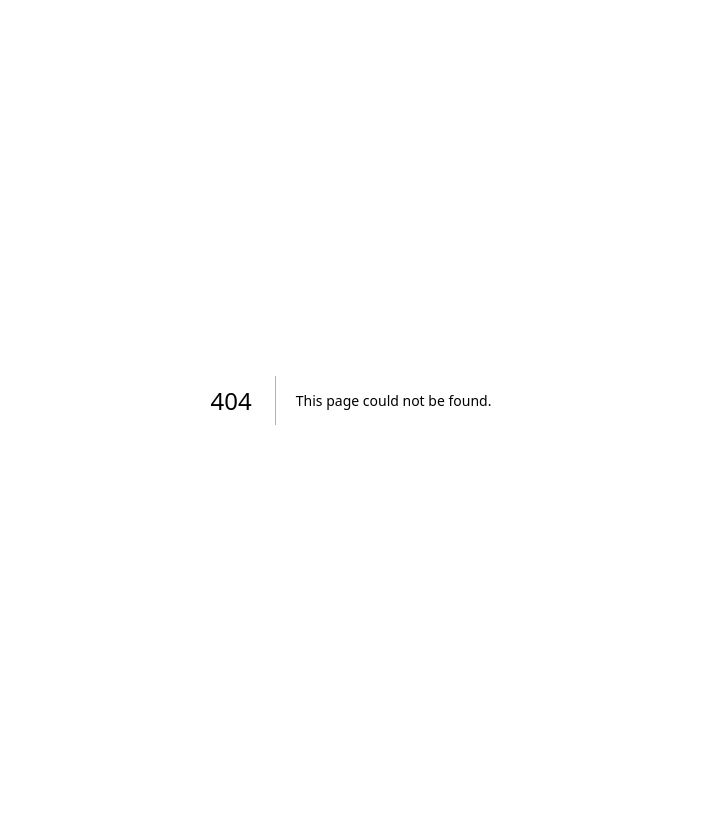
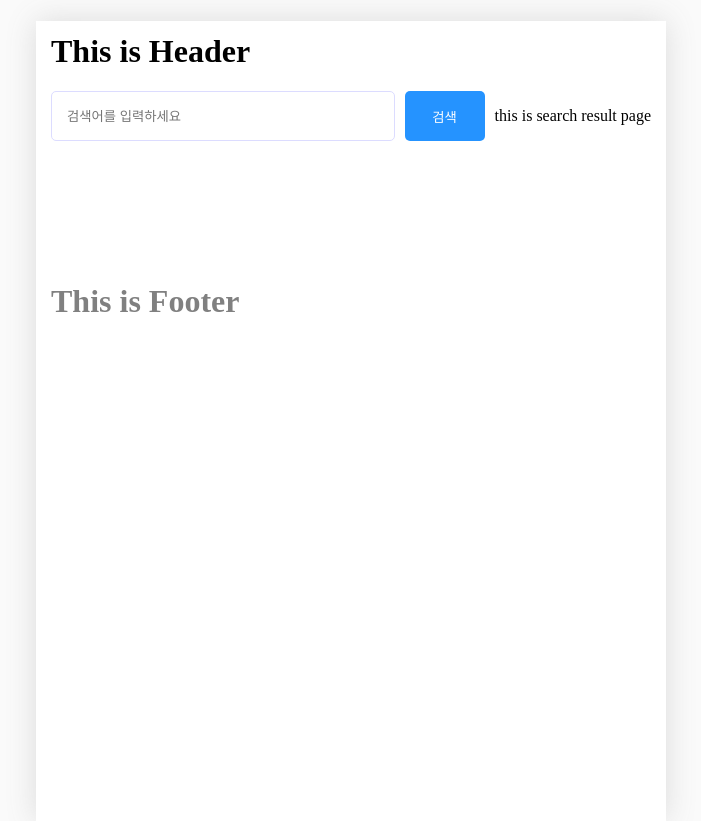
Before and after one commit to dev-daeun/nextjs-study, a Next.js app in the folder jadu-books/: page /search in a window 1280 px wide. Before the commit this address had no page. Shown: the whole page, without its empty margins (289-990 px from the left). Before the commit the page ends 800 px from the top, so only its background shows below. Built offline with nearby package versions, Linux system fonts and the light colour scheme.

Commit message:
실습코드에서 레이아웃/페이지/스타일 가져오기

```diff
--- /dev/null
+++ b/jadu-books/src/layouts/global-layout.tsx
@@ -0,0 +1,16 @@
+import { ReactNode } from "react";
+import style from "../styles/global-layout.module.css";
+
+export default function GlobalLayout ({children}: {children: ReactNode}) {
+    return (
+        <div className={style.container}>
+
+            <header className={style.header}>
+                <h1>This is Header</h1>
+            </header>
+
+            <main className={style.main}>{children}</main>
+            <footer className={style.footer}><h1>This is Footer</h1></footer>
+        </div>
+    )
+}
--- /dev/null
+++ b/jadu-books/src/layouts/search-layout.tsx
@@ -0,0 +1,34 @@
+import { useRouter } from "next/router";
+import { ReactNode, useEffect } from "react";
+import {useState} from "react";
+import style from "@/styles/search-layout.module.css";
+
+
+export default function SearchableLayout ({children}: {children: ReactNode}) {
+    const [search, setSearch] = useState("");
+    const router = useRouter();
+    const { q } = router.query;
+
+    useEffect(() => {
+        setSearch(q as string || "");
+    }, [q]);
+
+    const onChangeSearchInput = (e: React.ChangeEvent<HTMLInputElement>) => {
+        setSearch(e.target.value);
+    };
+    const onSubmitSearchInput = () => {
+        if (!search || q == search) return;
+        console.log("search pushed ", search);
+        router.push(`/search?q=${search}`);
+    };
+    const onKeyPreesed = (e: React.KeyboardEvent<HTMLInputElement>) => {
+        if (e.key === "Enter") {
+            onSubmitSearchInput();
+        }
+    };
+    return (<div className={style.searchbar_container}>
+        <input placeholder="검색어를 입력하세요" onKeyDown={onKeyPreesed} onChange={onChangeSearchInput} value={search}/>
+        <button onClick={onSubmitSearchInput}>검색</button>
+        {children}
+    </div>);
+}
--- a/jadu-books/src/pages/_app.tsx
+++ b/jadu-books/src/pages/_app.tsx
@@ -1,6 +1,28 @@
+import GlobalLayout from "@/layouts/global-layout";
 import "@/styles/globals.css";
+import { NextPage } from "next";
 import type { AppProps } from "next/app";
+import { useRouter } from "next/router";
+import { useEffect } from "react";
+import { ReactNode } from "react";
 
-export default function App({ Component, pageProps }: AppProps) {
-  return <Component {...pageProps} />;
+
+type PageWithLayout = NextPage & {
+  getLayout?: (page: ReactNode) => ReactNode;
 }
+
+export default function App({ Component, pageProps }: AppProps & {Component: PageWithLayout}) {
+
+  const router = useRouter();
+  const getLayout = Component.getLayout ?? ((page: ReactNode) => page);
+
+  useEffect(() => {
+    router.prefetch("/search");
+  }, []);
+
+  return <>
+    <GlobalLayout>
+      {getLayout(<Component {...pageProps} />)}
+      </GlobalLayout>
+  </>
+}
--- a/jadu-books/src/pages/api/hello.ts
+++ /dev/null
@@ -1,13 +0,0 @@
-// Next.js API route support: https://nextjs.org/docs/api-routes/introduction
-import type { NextApiRequest, NextApiResponse } from "next";
-
-type Data = {
-  name: string;
-};
-
-export default function handler(
-  req: NextApiRequest,
-  res: NextApiResponse<Data>,
-) {
-  res.status(200).json({ name: "John Doe" });
-}
--- a/jadu-books/src/pages/index.tsx
+++ b/jadu-books/src/pages/index.tsx
@@ -1,118 +1,15 @@
-import Head from "next/head";
-import Image from "next/image";
-import localFont from "next/font/local";
-import styles from "@/styles/Home.module.css";
-
-const geistSans = localFont({
-  src: "./fonts/GeistVF.woff",
-  variable: "--font-geist-sans",
-  weight: "100 900",
-});
-const geistMono = localFont({
-  src: "./fonts/GeistMonoVF.woff",
-  variable: "--font-geist-mono",
-  weight: "100 900",
-});
+import { ReactNode } from "react";
+import style from "../styles/index.module.css";
+import SearchableLayout from "@/layouts/search-layout";
 
 export default function Home() {
   return (
     <>
-      <Head>
-        <title>Create Next App</title>
-        <meta name="description" content="Generated by create next app" />
-        <meta name="viewport" content="width=device-width, initial-scale=1" />
-        <link rel="icon" href="/favicon.ico" />
-      </Head>
-      <div
-        className={`${styles.page} ${geistSans.variable} ${geistMono.variable}`}
-      >
-        <main className={styles.main}>
-          <Image
-            className={styles.logo}
-            src="https://nextjs.org/icons/next.svg"
-            alt="Next.js logo"
-            width={180}
-            height={38}
-            priority
-          />
-          <ol>
-            <li>
-              Get started by editing <code>src/pages/index.tsx</code>.
-            </li>
-            <li>Save and see your changes instantly.</li>
-          </ol>
-
-          <div className={styles.ctas}>
-            <a
-              className={styles.primary}
-              href="https://vercel.com/new?utm_source=create-next-app&utm_medium=default-template&utm_campaign=create-next-app"
-              target="_blank"
-              rel="noopener noreferrer"
-            >
-              <Image
-                className={styles.logo}
-                src="https://nextjs.org/icons/vercel.svg"
-                alt="Vercel logomark"
-                width={20}
-                height={20}
-              />
-              Deploy now
-            </a>
-            <a
-              href="https://nextjs.org/docs?utm_source=create-next-app&utm_medium=default-template&utm_campaign=create-next-app"
-              target="_blank"
-              rel="noopener noreferrer"
-              className={styles.secondary}
-            >
-              Read our docs
-            </a>
-          </div>
-        </main>
-        <footer className={styles.footer}>
-          <a
-            href="https://nextjs.org/learn?utm_source=create-next-app&utm_medium=default-template&utm_campaign=create-next-app"
-            target="_blank"
-            rel="noopener noreferrer"
-          >
-            <Image
-              aria-hidden
-              src="https://nextjs.org/icons/file.svg"
-              alt="File icon"
-              width={16}
-              height={16}
-            />
-            Learn
-          </a>
-          <a
-            href="https://vercel.com/templates?framework=next.js&utm_source=create-next-app&utm_medium=default-template&utm_campaign=create-next-app"
-            target="_blank"
-            rel="noopener noreferrer"
-          >
-            <Image
-              aria-hidden
-              src="https://nextjs.org/icons/window.svg"
-              alt="Window icon"
-              width={16}
-              height={16}
-            />
-            Examples
-          </a>
-          <a
-            href="https://nextjs.org?utm_source=create-next-app&utm_medium=default-template&utm_campaign=create-next-app"
-            target="_blank"
-            rel="noopener noreferrer"
-          >
-            <Image
-              aria-hidden
-              src="https://nextjs.org/icons/globe.svg"
-              alt="Globe icon"
-              width={16}
-              height={16}
-            />
-            Go to nextjs.org →
-          </a>
-        </footer>
-      </div>
+    <h1 className={style.h1}>this is index page</h1>
     </>
   );
 }
+
+Home.getLayout = (page: ReactNode) => {
+  return <SearchableLayout>{page}</SearchableLayout>
+};
--- /dev/null
+++ b/jadu-books/src/pages/search.tsx
@@ -0,0 +1,12 @@
+import { ReactNode } from "react";
+import SearchableLayout from "@/layouts/search-layout";
+
+export default function Search () {
+    return <>
+    <p>this is search result page</p>
+    </>
+}
+
+Search.getLayout = (page: ReactNode) => {
+    return <SearchableLayout>{page}</SearchableLayout>
+  };
--- /dev/null
+++ b/jadu-books/src/styles/global-layout.module.css
@@ -0,0 +1,29 @@
+.container {
+    background-color: white;
+    max-width: 600px;
+    min-height: 100vh;
+    margin: 0 auto;
+
+    box-shadow: rgba(100, 100, 100, 0.2) 0px 0px 29px 0px;
+    padding: 0px 15px;
+}
+
+.header {
+    height: 60px;
+    font-weight: bold;
+    line-height: 60px;
+}
+
+.header > a {
+    color: black;
+    text-decoration: none;
+}
+
+.main {
+    padding-top: 10px;
+}
+
+.footer {
+    padding: 100px 0px;
+    color: gray;
+}
--- a/jadu-books/src/styles/globals.css
+++ b/jadu-books/src/styles/globals.css
@@ -1,42 +1,5 @@
-:root {
-  --background: #ffffff;
-  --foreground: #171717;
+html, body {
+  margin: 0px;
+  padding: 0px;
+  background-color: rgb(250, 250, 250);
 }
-
-@media (prefers-color-scheme: dark) {
-  :root {
-    --background: #0a0a0a;
-    --foreground: #ededed;
-  }
-}
-
-html,
-body {
-  max-width: 100vw;
-  overflow-x: hidden;
-}
-
-body {
-  color: var(--foreground);
-  background: var(--background);
-  font-family: Arial, Helvetica, sans-serif;
-  -webkit-font-smoothing: antialiased;
-  -moz-osx-font-smoothing: grayscale;
-}
-
-* {
-  box-sizing: border-box;
-  padding: 0;
-  margin: 0;
-}
-
-a {
-  color: inherit;
-  text-decoration: none;
-}
-
-@media (prefers-color-scheme: dark) {
-  html {
-    color-scheme: dark;
-  }
-}
--- /dev/null
+++ b/jadu-books/src/styles/index.module.css
@@ -0,0 +1,3 @@
+.h1 {
+    color: orange;
+}
--- /dev/null
+++ b/jadu-books/src/styles/search-layout.module.css
@@ -0,0 +1,21 @@
+.searchbar_container {
+    display: flex;
+    gap: 10px;
+    margin-bottom: 20px;
+}
+
+.searchbar_container > input {
+    flex: 1;
+    padding: 15px;
+    border-radius: 5px;
+    border: 1px solid rgb(220, 220, 2200);
+}
+
+.searchbar_container > button {
+    width: 80px;
+    border-radius: 5px;
+    border: none;
+    background-color: rgb(37, 147, 255);
+    color: white;
+    cursor: pointer;
+}
```
Also changed, not shown: jadu-books/src/pages/books/[[...id]].tsx (added).
